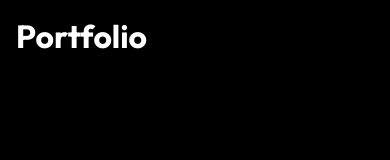
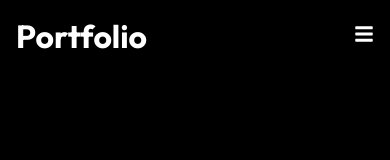
Before and after one commit to Shahnewaj-786/Personal-Portfolio_Using_React, a React (Create React App) app: page / in a window 390 px wide. Shown: the top 160 px of the page. Built offline with nearby package versions, Linux system fonts and the light colour scheme.

Commit message:
create hamburger

```diff
--- a/src/components/Navbar.js
+++ b/src/components/Navbar.js
@@ -1,9 +1,16 @@
 import "./NavbarStyles.css"
 
-import React from 'react'
-import { Link } from "react-router-dom"
+import React, {useState} from 'react'
+import {Link} from "react-router-dom"
+
+import {FaBars} from "react-icons/fa"
+
+
 
 const navbar = () => {
+
+    const [click, setClick] = useState(false);
+    const handleClick = () => setClick(!click);
   return (
     <div className="header">
         <Link to="/">
@@ -25,7 +32,9 @@ const navbar = () => {
             </li>
 
         </ul>
-
+        <div className="hamburger">
+            <FaBars size={20} style={{color: "white"}}/>
+        </div>
     </div>
   )
 }
--- a/src/components/NavbarStyles.css
+++ b/src/components/NavbarStyles.css
@@ -19,6 +19,9 @@
     font-weight: 500;
 }
 
+.hamburger{
+    display: none;
+}
 
 @media screen and (max-width: 1040px){
     .nav-menu{
@@ -42,4 +45,9 @@
     .nav-menu li a{
         font-size: 2rem;
     }
+
+
+    .hamburger{
+        display: initial;
+    }
 }
```
